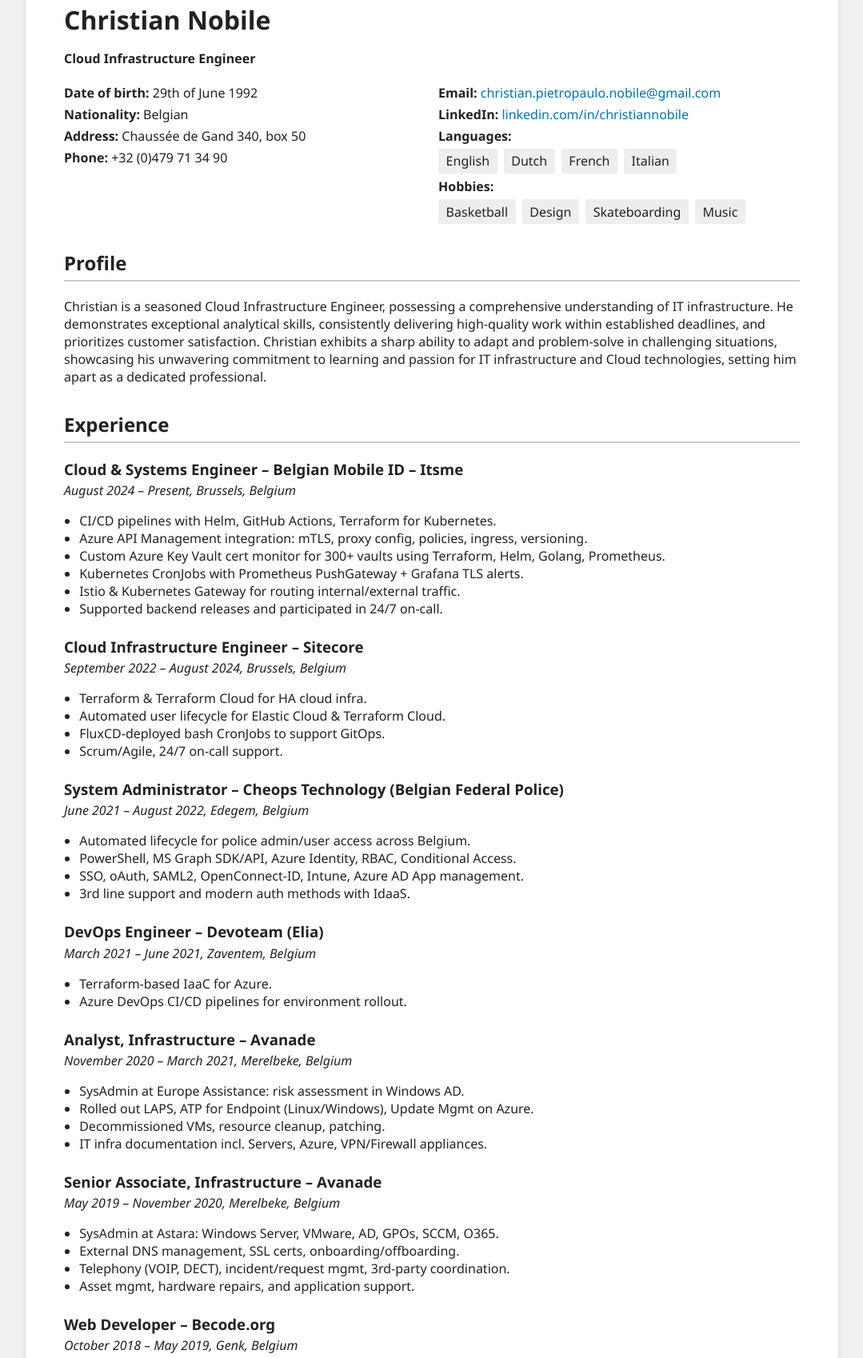
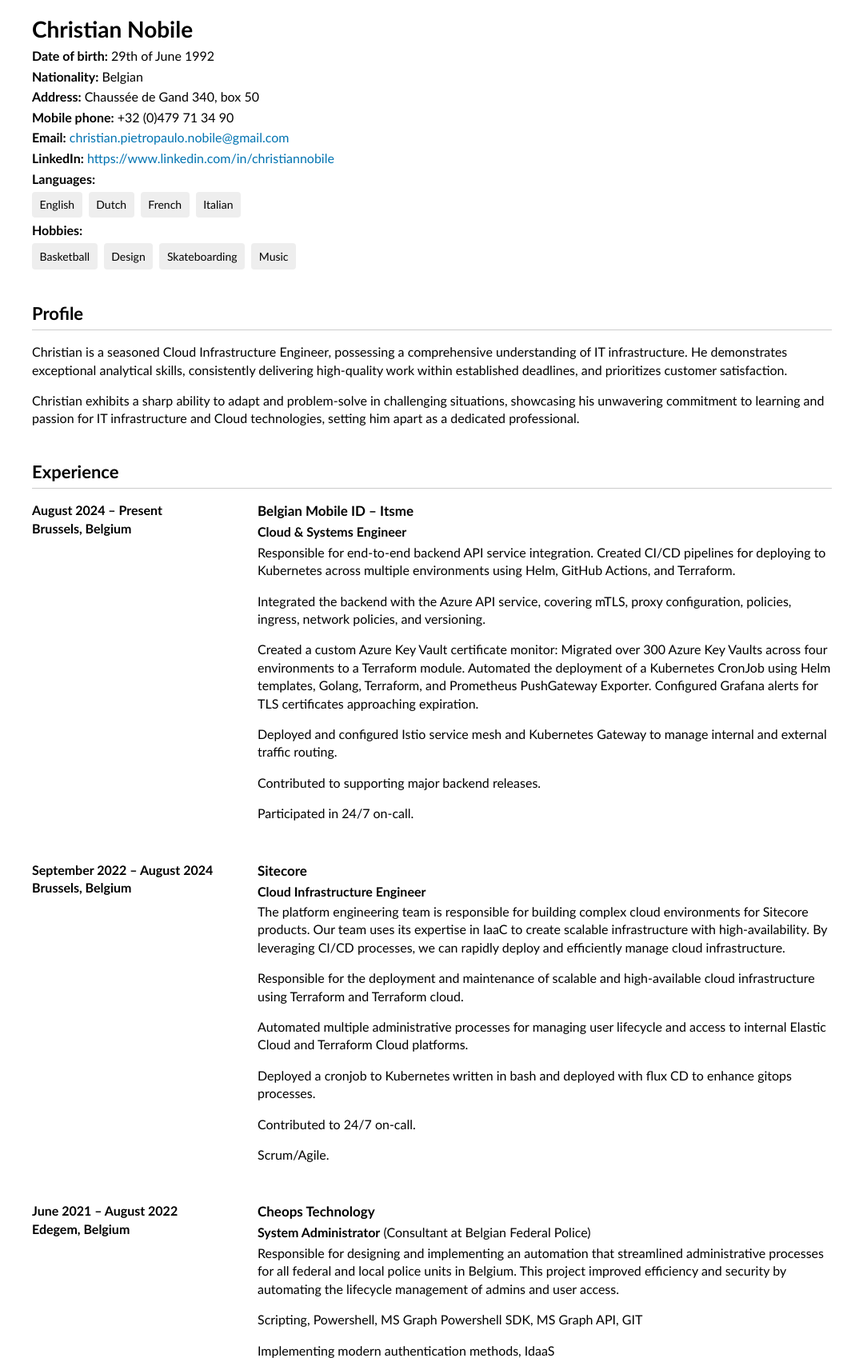
Before and after one commit to christiannobile/MyResume, a plain HTML site: page index.html in a window 1280 px wide. Shown: the part 82-1780 px from the top of the page at 80% size, without its empty margins (100-1179 px from the left). Drawn offline with Linux system fonts and the light colour scheme.

Commit message:
Update index.html

```diff
--- a/index.html
+++ b/index.html
@@ -2,233 +2,249 @@
 <html lang="en">
 <head>
   <meta charset="UTF-8" />
-  <meta name="viewport" content="width=device-width, initial-scale=1.0"/>
+  <meta name="viewport" content="width=device-width, initial-scale=1.0" />
   <title>Christian Nobile - CV</title>
   <style>
     body {
-      font-family: "Segoe UI", sans-serif;
+      font-family: "Calibri", sans-serif;
+      font-size: 16px;
+      background: #f3f3f3;
       margin: 0;
       padding: 2rem;
-      background: #f0f0f0;
-      color: #222;
+      line-height: 1.4;
     }
 
     .cv {
-      background: white;
-      max-width: 920px;
+      background: #fff;
+      max-width: 1000px;
       margin: auto;
-      padding: 2rem 3rem;
+      padding: 3rem 4rem;
       box-shadow: 0 0 8px rgba(0,0,0,0.1);
     }
 
     h1 {
+      font-size: 28px;
       margin-bottom: 0.2rem;
     }
 
     h2 {
-      margin-top: 2rem;
-      border-bottom: 2px solid #ccc;
+      font-size: 22px;
+      margin-top: 2.5rem;
+      margin-bottom: 1rem;
+      border-bottom: 1px solid #ccc;
       padding-bottom: 0.3rem;
     }
 
-    .meta-grid {
-      display: grid;
-      grid-template-columns: 1fr 1fr;
-      gap: 1rem;
-      margin-top: 1rem;
+    .meta p {
+      margin: 0.2rem 0;
     }
 
-    .meta-grid p {
-      margin: 0.3rem 0;
+    .grid-section {
+      display: grid;
+      grid-template-columns: 250px 1fr;
+      gap: 2rem;
+      margin-bottom: 2rem;
     }
 
-    .contact a {
-      color: #0073b1;
-      text-decoration: none;
+    .grid-section .left {
+      font-weight: bold;
+      white-space: pre-line;
     }
 
-    .section {
-      margin-top: 2rem;
+    .grid-section .right h3 {
+      font-size: 17px;
+      margin: 0;
     }
 
-    .job {
-      margin-bottom: 1.5rem;
+    .grid-section .right p {
+      margin: 0.2rem 0;
     }
 
-    .job h3 {
-      margin-bottom: 0.2rem;
+    .paragraph {
+      margin-bottom: 1rem;
     }
 
-    .job p {
-      margin: 0.2rem 0 0.4rem;
-    }
-
-    ul {
-      padding-left: 1.2rem;
-    }
-
-    .skills, .lang, .hobbies {
+    .list-inline {
       display: flex;
       flex-wrap: wrap;
       gap: 0.5rem;
       padding: 0;
+      margin: 0.3rem 0;
       list-style: none;
-      margin: 0;
     }
 
-    .skills li, .lang li, .hobbies li {
+    .list-inline li {
       background: #eee;
-      padding: 0.3rem 0.6rem;
-      border-radius: 3px;
+      padding: 0.4rem 0.6rem;
+      border-radius: 4px;
+      font-size: 14px;
     }
 
-    @media (max-width: 700px) {
-      .meta-grid {
-        grid-template-columns: 1fr;
-      }
+    a {
+      color: #0073b1;
+      text-decoration: none;
     }
   </style>
 </head>
 <body>
   <div class="cv">
     <h1>Christian Nobile</h1>
-    <p><strong>Cloud Infrastructure Engineer</strong></p>
-
-    <div class="meta-grid">
-      <div>
+    <div class="meta">
       <p><strong>Date of birth:</strong> 29th of June 1992</p>
       <p><strong>Nationality:</strong> Belgian</p>
       <p><strong>Address:</strong> Chaussée de Gand 340, box 50</p>
-        <p><strong>Phone:</strong> +32 (0)479 71 34 90</p>
-      </div>
-      <div class="contact">
+      <p><strong>Mobile phone:</strong> +32 (0)479 71 34 90</p>
       <p><strong>Email:</strong> <a href="mailto:christian.pietropaulo.nobile@gmail.com">christian.pietropaulo.nobile@gmail.com</a></p>
-        <p><strong>LinkedIn:</strong> <a href="https://www.linkedin.com/in/christiannobile" target="_blank">linkedin.com/in/christiannobile</a></p>
+      <p><strong>LinkedIn:</strong> <a href="https://www.linkedin.com/in/christiannobile" target="_blank">https://www.linkedin.com/in/christiannobile</a></p>
       <p><strong>Languages:</strong></p>
-        <ul class="lang">
-          <li>English</li>
-          <li>Dutch</li>
-          <li>French</li>
-          <li>Italian</li>
+      <ul class="list-inline">
+        <li>English</li><li>Dutch</li><li>French</li><li>Italian</li>
       </ul>
       <p><strong>Hobbies:</strong></p>
-        <ul class="hobbies">
-          <li>Basketball</li>
-          <li>Design</li>
-          <li>Skateboarding</li>
-          <li>Music</li>
+      <ul class="list-inline">
+        <li>Basketball</li><li>Design</li><li>Skateboarding</li><li>Music</li>
       </ul>
+    </div>
+
+    <h2>Profile</h2>
+    <div class="paragraph">
+      Christian is a seasoned Cloud Infrastructure Engineer, possessing a comprehensive understanding of IT infrastructure. He demonstrates exceptional analytical skills, consistently delivering high-quality work within established deadlines, and prioritizes customer satisfaction.
+    </div>
+    <div class="paragraph">
+      Christian exhibits a sharp ability to adapt and problem-solve in challenging situations, showcasing his unwavering commitment to learning and passion for IT infrastructure and Cloud technologies, setting him apart as a dedicated professional.
+    </div>
+
+    <h2>Experience</h2>
+
+    <div class="grid-section">
+      <div class="left">August 2024 – Present
+Brussels, Belgium</div>
+      <div class="right">
+        <h3>Belgian Mobile ID – Itsme</h3>
+        <p><strong>Cloud & Systems Engineer</strong></p>
+        <div class="paragraph">Responsible for end-to-end backend API service integration. Created CI/CD pipelines for deploying to Kubernetes across multiple environments using Helm, GitHub Actions, and Terraform.</div>
+        <div class="paragraph">Integrated the backend with the Azure API service, covering mTLS, proxy configuration, policies, ingress, network policies, and versioning.</div>
+        <div class="paragraph">Created a custom Azure Key Vault certificate monitor: Migrated over 300 Azure Key Vaults across four environments to a Terraform module. Automated the deployment of a Kubernetes CronJob using Helm templates, Golang, Terraform, and Prometheus PushGateway Exporter. Configured Grafana alerts for TLS certificates approaching expiration.</div>
+        <div class="paragraph">Deployed and configured Istio service mesh and Kubernetes Gateway to manage internal and external traffic routing.</div>
+        <div class="paragraph">Contributed to supporting major backend releases.</div>
+        <div class="paragraph">Participated in 24/7 on-call.</div>
       </div>
     </div>
 
-    <div class="section">
-      <h2>Profile</h2>
-      <p>
-        Christian is a seasoned Cloud Infrastructure Engineer, possessing a comprehensive understanding of IT infrastructure.
-        He demonstrates exceptional analytical skills, consistently delivering high-quality work within established deadlines, and prioritizes customer satisfaction.
-        Christian exhibits a sharp ability to adapt and problem-solve in challenging situations, showcasing his unwavering commitment to learning and passion for IT infrastructure and Cloud technologies,
-        setting him apart as a dedicated professional.
-      </p>
-    </div>
-
-    <div class="section">
-      <h2>Experience</h2>
-
-      <div class="job">
-        <h3>Cloud & Systems Engineer – Belgian Mobile ID – Itsme</h3>
-        <p><em>August 2024 – Present, Brussels, Belgium</em></p>
-        <ul>
-          <li>CI/CD pipelines with Helm, GitHub Actions, Terraform for Kubernetes.</li>
-          <li>Azure API Management integration: mTLS, proxy config, policies, ingress, versioning.</li>
-          <li>Custom Azure Key Vault cert monitor for 300+ vaults using Terraform, Helm, Golang, Prometheus.</li>
-          <li>Kubernetes CronJobs with Prometheus PushGateway + Grafana TLS alerts.</li>
-          <li>Istio & Kubernetes Gateway for routing internal/external traffic.</li>
-          <li>Supported backend releases and participated in 24/7 on-call.</li>
-        </ul>
-      </div>
-
-      <div class="job">
-        <h3>Cloud Infrastructure Engineer – Sitecore</h3>
-        <p><em>September 2022 – August 2024, Brussels, Belgium</em></p>
-        <ul>
-          <li>Terraform & Terraform Cloud for HA cloud infra.</li>
-          <li>Automated user lifecycle for Elastic Cloud & Terraform Cloud.</li>
-          <li>FluxCD-deployed bash CronJobs to support GitOps.</li>
-          <li>Scrum/Agile, 24/7 on-call support.</li>
-        </ul>
-      </div>
-
-      <div class="job">
-        <h3>System Administrator – Cheops Technology (Belgian Federal Police)</h3>
-        <p><em>June 2021 – August 2022, Edegem, Belgium</em></p>
-        <ul>
-          <li>Automated lifecycle for police admin/user access across Belgium.</li>
-          <li>PowerShell, MS Graph SDK/API, Azure Identity, RBAC, Conditional Access.</li>
-          <li>SSO, oAuth, SAML2, OpenConnect-ID, Intune, Azure AD App management.</li>
-          <li>3rd line support and modern auth methods with IdaaS.</li>
-        </ul>
-      </div>
-
-      <div class="job">
-        <h3>DevOps Engineer – Devoteam (Elia)</h3>
-        <p><em>March 2021 – June 2021, Zaventem, Belgium</em></p>
-        <ul>
-          <li>Terraform-based IaaC for Azure.</li>
-          <li>Azure DevOps CI/CD pipelines for environment rollout.</li>
-        </ul>
-      </div>
-
-      <div class="job">
-        <h3>Analyst, Infrastructure – Avanade</h3>
-        <p><em>November 2020 – March 2021, Merelbeke, Belgium</em></p>
-        <ul>
-          <li>SysAdmin at Europe Assistance: risk assessment in Windows AD.</li>
-          <li>Rolled out LAPS, ATP for Endpoint (Linux/Windows), Update Mgmt on Azure.</li>
-          <li>Decommissioned VMs, resource cleanup, patching.</li>
-          <li>IT infra documentation incl. Servers, Azure, VPN/Firewall appliances.</li>
-        </ul>
-      </div>
-
-      <div class="job">
-        <h3>Senior Associate, Infrastructure – Avanade</h3>
-        <p><em>May 2019 – November 2020, Merelbeke, Belgium</em></p>
-        <ul>
-          <li>SysAdmin at Astara: Windows Server, VMware, AD, GPOs, SCCM, O365.</li>
-          <li>External DNS management, SSL certs, onboarding/offboarding.</li>
-          <li>Telephony (VOIP, DECT), incident/request mgmt, 3rd-party coordination.</li>
-          <li>Asset mgmt, hardware repairs, and application support.</li>
-        </ul>
-      </div>
-
-      <div class="job">
-        <h3>Web Developer – Becode.org</h3>
-        <p><em>October 2018 – May 2019, Genk, Belgium</em></p>
-        <ul>
-          <li>8-month training: HTML, CSS, SCSS, JS, PHP, MySQL, Bootstrap, Ajax, jQuery, Docker, Git, Linux.</li>
-        </ul>
+    <div class="grid-section">
+      <div class="left">September 2022 – August 2024
+Brussels, Belgium</div>
+      <div class="right">
+        <h3>Sitecore</h3>
+        <p><strong>Cloud Infrastructure Engineer</strong></p>
+        <div class="paragraph">The platform engineering team is responsible for building complex cloud environments for Sitecore products. Our team uses its expertise in IaaC to create scalable infrastructure with high-availability. By leveraging CI/CD processes, we can rapidly deploy and efficiently manage cloud infrastructure.</div>
+        <div class="paragraph">Responsible for the deployment and maintenance of scalable and high-available cloud infrastructure using Terraform and Terraform cloud.</div>
+        <div class="paragraph">Automated multiple administrative processes for managing user lifecycle and access to internal Elastic Cloud and Terraform Cloud platforms.</div>
+        <div class="paragraph">Deployed a cronjob to Kubernetes written in bash and deployed with flux CD to enhance gitops processes.</div>
+        <div class="paragraph">Contributed to 24/7 on-call.</div>
+        <div class="paragraph">Scrum/Agile.</div>
       </div>
     </div>
 
-    <div class="section">
-      <h2>Certifications</h2>
-      <ul>
-        <li>Azure Solutions Architect Expert – AZ-305</li>
-        <li>DevOps Engineer Expert – AZ-400</li>
-        <li>Azure Administrator Associate – AZ-103</li>
-        <li>CISSP – course completed</li>
-        <li>CCNA – course completed</li>
-      </ul>
+    <div class="grid-section">
+      <div class="left">June 2021 – August 2022
+Edegem, Belgium</div>
+      <div class="right">
+        <h3>Cheops Technology</h3>
+        <p><strong>System Administrator</strong> (Consultant at Belgian Federal Police)</p>
+        <div class="paragraph">Responsible for designing and implementing an automation that streamlined administrative processes for all federal and local police units in Belgium. This project improved efficiency and security by automating the lifecycle management of admins and user access.</div>
+        <div class="paragraph">Scripting, Powershell, MS Graph Powershell SDK, MS Graph API, GIT</div>
+        <div class="paragraph">Implementing modern authentication methods, IdaaS</div>
+        <div class="paragraph">Azure Identity and Acces Management, Azure AD, RBAC, Conditional Access</div>
+        <div class="paragraph">Enterprise application, SAML2, oAuth, OpenConnect-ID, Implementing SSO</div>
+        <div class="paragraph">Handled configuration, and management of Azure AD App Registrations and associated secrets</div>
+        <div class="paragraph">Responsible for managing identities in Azure AD</div>
+        <div class="paragraph">MS Endpoint Manager (Intune)</div>
+        <div class="paragraph">3rd line level support</div>
+      </div>
     </div>
 
-    <div class="section">
+    <div class="grid-section">
+      <div class="left">March 2021 – June 2021
+Zaventem, Belgium</div>
+      <div class="right">
+        <h3>Devoteam</h3>
+        <p><strong>DevOps Engineer</strong> (Consultant Microsoft Cloud at Elia)</p>
+        <div class="paragraph">Deployed cloud infrastructure to Azure using Terraform(Infrastructure as Code)</div>
+        <div class="paragraph">Created CI/CD pipelines in Azure Devops to deploy cloud infrastructure across multiple environments</div>
+        <div class="paragraph">Azure AD, RBAC, IAM, IaaS, IdaaS</div>
+      </div>
+    </div>
+
+    <div class="grid-section">
+  <div class="left">May 2019 – March 2021
+Merelbeke, Belgium</div>
+  <div class="right">
+    <h3>Avanade</h3>
+    <p><strong>Senior Associate, Infrastructure</strong> (SysAdmin at Astara)</p>
+    <p><em>May 2019 – November 2020</em></p>
+    <div class="paragraph">Admin of Windows Server infrastructure and VMware Server, Active Directory, Group Policies, DNS, DHCP, Print Management, File Share, AD-Sync, AD-Connect, SCCM, O365, Exchange Online, products, licensing, mailboxes, security & compliance, domains,...</div>
+    <div class="paragraph">Management of external DNS and purchase of SSL certificates.</div>
+    <div class="paragraph">Incident and request resolution.</div>
+    <div class="paragraph">Responsible for onboarding and providing all required access.</div>
+    <div class="paragraph">Purchase, asset management, hardware repairs.</div>
+    <div class="paragraph">Telephony systems management VOIP, DECT, Analog.</div>
+    <div class="paragraph">Maintain switches and telephony cabling.</div>
+    <div class="paragraph">Communication and coordination with 3rd parties.</div>
+    <div class="paragraph">Documenting the various IT processes.</div>
+    <div class="paragraph">Application support.</div>
+    <div class="paragraph">Training.</div>
+    <p><strong>Analyst, Infrastructure</strong> (SysAdmin at Europe Assistance)</p>
+    <p><em>November 2020 – March 2021</em></p>
+    <div class="paragraph">Security Assessment of risks in Windows Active Directory (Service/Admin accounts, Schema, Groups, Group Policies, Services, Sites, Trusts,...).</div>
+    <div class="paragraph">Responsible for PoC and planned rollout of LAPS on Windows Server Infrastructure (VM, vSphere, Azure, on-premises) and clients.</div>
+    <div class="paragraph">Configuring service & resource health alerts.</div>
+    <div class="paragraph">Rollout of Microsoft ATP for Endpoint on Linux and Windows Server.</div>
+    <div class="paragraph">Creating Update Management Groups for Linux and Windows Servers on Azure.</div>
+    <div class="paragraph">Windows Server patching.</div>
+    <div class="paragraph">Decommissioning VMs, inactive servers, cleanup of deprecated resources.</div>
+    <div class="paragraph">Documenting the IT Infrastructure: Servers, Azure, Appliance (Firewall/VPN).</div>
+  </div>
+</div>
+
+    <div class="grid-section">
+      <div class="left">October 2018 – May 2019
+Genk, Belgium</div>
+      <div class="right">
+        <h3>Becode.org</h3>
+        <p><strong>Web Developer</strong></p>
+        <div class="paragraph">Completed an intensive 8-month training program in web development, covering technologies such as HTML, CSS, SCSS, JavaScript, Bootstrap, Ajax, jQuery, PHP, MySQL, Apache, Docker, Git, and Linux.</div>
+      </div>
+    </div>
+
+    <h2>Certifications</h2>
+<div class="grid-section">
+  <div class="left">AZ-305</div>
+  <div class="right">Azure Solutions Architect Expert – Passed exam: Designing Microsoft Azure Infrastructure Solutions</div>
+</div>
+<div class="grid-section">
+  <div class="left">AZ-400</div>
+  <div class="right">DevOps Engineer Expert – Passed exam: Designing and Implementing Microsoft DevOps Solutions</div>
+</div>
+<div class="grid-section">
+  <div class="left">AZ-103</div>
+  <div class="right">Azure Administrator Associate – Passed exam: Microsoft Azure Administrator Associate</div>
+</div>
+<div class="grid-section">
+  <div class="left">CISSP</div>
+  <div class="right">Completed course: Certified Information Systems Security Professional</div>
+</div>
+<div class="grid-section">
+  <div class="left">CCNA</div>
+  <div class="right">Completed course: Introductions to Networks</div>
+</div>
 <h2>Skills</h2>
-      <ul class="skills">
+    <ul class="list-inline">
       <li>Automation</li><li>Scripting</li><li>Linux</li><li>Terraform</li><li>Bash</li><li>Golang</li><li>Python</li>
       <li>Helm</li><li>CI/CD</li><li>GitHub Actions</li><li>Makefile</li><li>Kustomize</li><li>FluxCD</li>
       <li>Docker</li><li>Kubernetes</li><li>Prometheus</li><li>Grafana</li><li>Istio</li><li>Azure</li>
       <li>SQL</li><li>Ansible</li><li>Redis</li><li>Kafka</li><li>ELK stack</li><li>Scrum/agile</li>
     </ul>
   </div>
-  </div>
 </body>
 </html>
```
Lines whose indentation alone changed are shown as unchanged.
